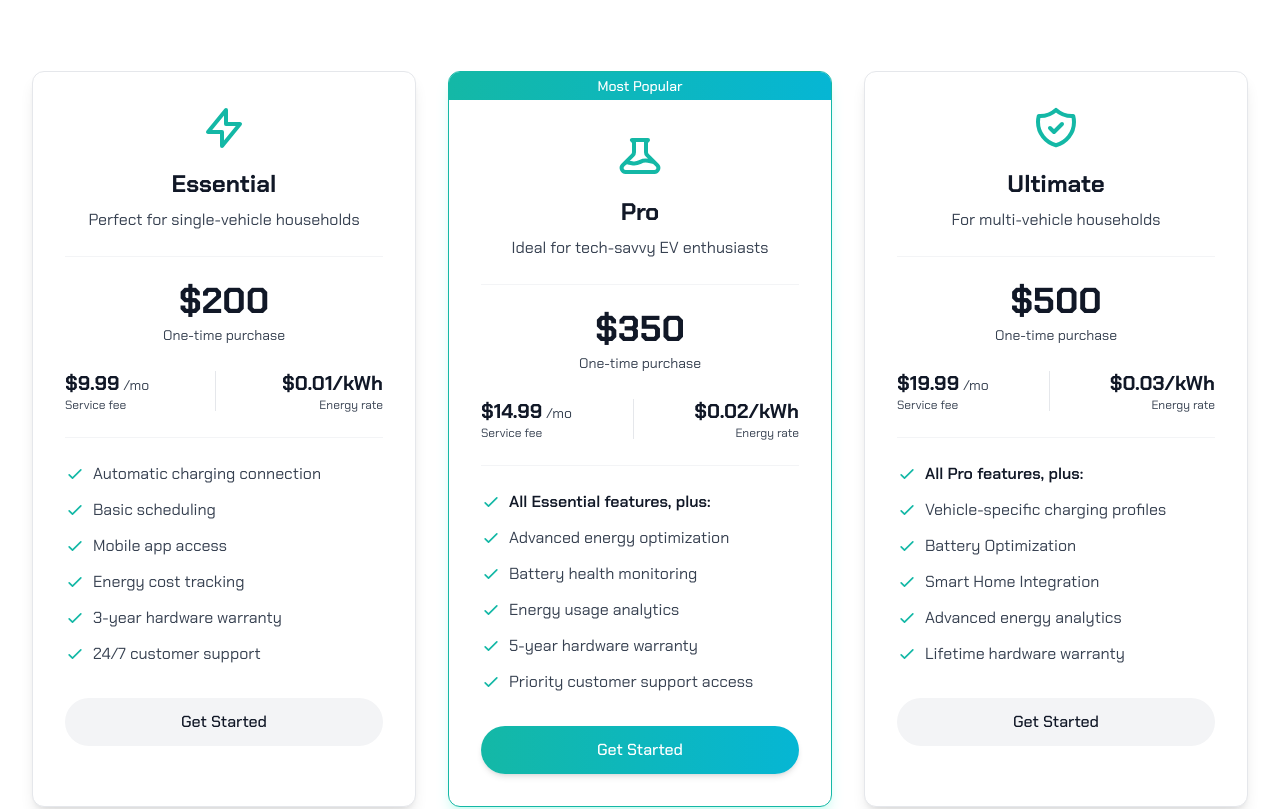
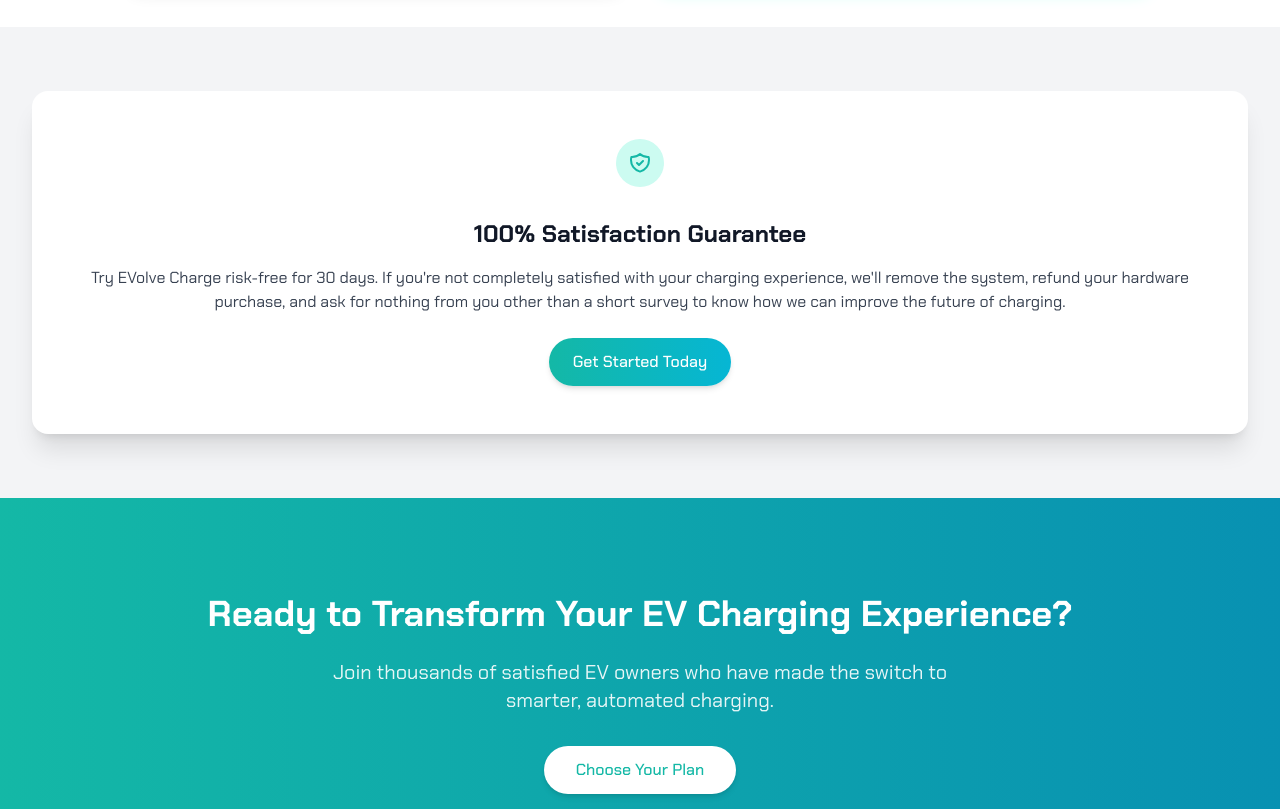
Before and after one commit to aryamanrtunjay/EvolveChargeWebsite, a Next.js app in the folder evolve-charge/: page /pricing in a window 1280 px wide. Shown: the part 1105-1914 px from the top of the page. Built offline with nearby package versions, Linux system fonts and the light colour scheme.

Commit message:
Fixed plans to pre-order and added confirmation email

```diff
--- a/evolve-charge/src/app/data/pricingData.json
+++ b/evolve-charge/src/app/data/pricingData.json
@@ -1,58 +1,20 @@
 {
 "plans": [
         {
-        "name": "Essential",
-        "description": "Perfect for single-vehicle households",
-        "oneTimePrice": 200,
-        "monthlyPrice": 9.99,
-        "yearlyPrice": 99.99,
-        "kwhRate": "$0.01/kWh",
-        "features": [
-            "Automatic charging connection",
-            "Basic scheduling",
-            "Mobile app access",
-            "Energy cost tracking",
-            "3-year hardware warranty",
-            "24/7 customer support"
-        ],
+        "name": "Base",
+        "description": "Reserve a spot for our first ever product",
+        "oneTimePrice": 25,
+        "details": "Reserve your EVolve Charger with a 25 dollar deposit. When we are ready to deliver your charger, you will be entitled to 25 dollars off the final price of our first ever product.",
         "icon": "<svg xmlns=\"http://www.w3.org/2000/svg\" class=\"h-12 w-12 text-teal-500\" fill=\"none\" viewBox=\"0 0 24 24\" stroke=\"currentColor\"><path stroke-linecap=\"round\" stroke-linejoin=\"round\" stroke-width=\"2\" d=\"M13 10V3L4 14h7v7l9-11h-7z\" /></svg>",
         "mostPopular": false
         },
         {
-        "name": "Pro",
-        "description": "Ideal for tech-savvy EV enthusiasts",
-        "oneTimePrice": 350,
-        "monthlyPrice": 14.99,
-        "yearlyPrice": 149.99,
-        "kwhRate": "$0.02/kWh",
-        "features": [
-            "All Essential features, plus:",
-            "Advanced energy optimization",
-            "Battery health monitoring",
-            "Energy usage analytics",
-            "5-year hardware warranty",
-            "Priority customer support access "
-        ],
+        "name": "Deluxe",
+        "description": "Help EVolve the future of charging",
+        "oneTimePrice": 100,
+        "details": "Be a part of the future of charging. Pay a $100 deposit now, and receive a $150 discount off the final price of our first product alongside a special token of our appreciation. Play a MASSIVE role in EVolve Charge's journey through this plan.",
         "icon": "<svg xmlns=\"http://www.w3.org/2000/svg\" class=\"h-12 w-12 text-teal-500\" fill=\"none\" viewBox=\"0 0 24 24\" stroke=\"currentColor\"><path stroke-linecap=\"round\" stroke-linejoin=\"round\" stroke-width=\"2\" d=\"M19.428 15.428a2 2 0 00-1.022-.547l-2.387-.477a6 6 0 00-3.86.517l-.318.158a6 6 0 01-3.86.517L6.05 15.21a2 2 0 00-1.806.547M8 4h8l-1 1v5.172a2 2 0 00.586 1.414l5 5c1.26 1.26.367 3.414-1.415 3.414H4.828c-1.782 0-2.674-2.154-1.414-3.414l5-5A2 2 0 009 10.172V5L8 4z\" /></svg>",
         "mostPopular": true
-        },
-        {
-        "name": "Ultimate",
-        "description": "For multi-vehicle households",
-        "oneTimePrice": 500,
-        "monthlyPrice": 19.99,
-        "yearlyPrice": 199.99,
-        "kwhRate": "$0.03/kWh",
-        "features": [
-            "All Pro features, plus:",
-            "Vehicle-specific charging profiles",
-            "Battery Optimization",
-            "Smart Home Integration",
-            "Advanced energy analytics",
-            "Lifetime hardware warranty"
-        ],
-        "icon": "<svg xmlns=\"http://www.w3.org/2000/svg\" class=\"h-12 w-12 text-teal-500\" fill=\"none\" viewBox=\"0 0 24 24\" stroke=\"currentColor\"><path stroke-linecap=\"round\" stroke-linejoin=\"round\" stroke-width=\"2\" d=\"M9 12l2 2 4-4m5.618-4.016A11.955 11.955 0 0112 2.944a11.955 11.955 0 01-8.618 3.04A12.02 12.02 0 003 9c0 5.591 3.824 10.29 9 11.622 5.176-1.332 9-6.03 9-11.622 0-1.042-.133-2.052-.382-3.016z\" /></svg>",
-        "mostPopular": false
         }
     ]
 }
--- a/evolve-charge/src/app/order/page.jsx
+++ b/evolve-charge/src/app/order/page.jsx
@@ -101,7 +101,7 @@
 }
 
 export default function OrderPage() {
-  const [selectedPlan, setSelectedPlan] = useState('pro');
+  const [selectedPlan, setSelectedPlan] = useState('base');
   const [billingCycle, setBillingCycle] = useState('monthly');
   const [step, setStep] = useState(1);
   const [formData, setFormData] = useState({
@@ -150,7 +150,9 @@
     const subtotal = plan.oneTimePrice;
     const tax = subtotal * 0.08; // 8% tax
     const total = subtotal + tax;
-    const monthlyFee = billingCycle === 'monthly' ? plan.monthlyPrice : plan.yearlyPrice / 12;
+    const monthlyFee = plan.monthlyPrice
+      ? (billingCycle === 'monthly' ? plan.monthlyPrice : plan.yearlyPrice / 12)
+      : 0;
 
     setOrderSummary({ subtotal, tax, total, monthlyFee });
   }, [selectedPlan, billingCycle]);
@@ -268,11 +270,34 @@
       };
 
       const orderRef = await addDoc(collection(db, 'orders'), updatedOrderData);
-      setOrderNumber(`EV-${orderRef.id}`);
+      const orderId = orderRef.id;
+      setOrderNumber(`EV-${orderId}`);
+
+      // Send confirmation email in the background
+      fetch('/api/send-confirmation-email', {
+        method: 'POST',
+        headers: { 'Content-Type': 'application/json' },
+        body: JSON.stringify({
+          email: formData.email,
+          orderNumber: `EV-${orderId}`,
+          planName: plans[selectedPlan].name,
+          total: orderSummary.total,
+          firstName: formData.firstName,
+          lastName: formData.lastName,
+          address: `${formData.address1}${formData.address2 ? ', ' + formData.address2 : ''}, ${formData.city}, ${formData.state} ${formData.zipCode}`,
+        }),
+      })
+        .then(() => {
+          console.log('Confirmation email sent successfully');
+        })
+        .catch((error) => {
+          console.error('Error sending confirmation email:', error);
+        });
+
       setStep(4);
     } catch (error) {
       console.error('Error finalizing order:', error);
-      // Add user-facing error notification if desired
+      // Consider adding user-facing error notification here if desired
     }
   };
 
@@ -340,7 +365,7 @@
             <p className="text-lg text-gray-700">Select the plan that best fits your electric vehicle charging needs.</p>
           </motion.div>
 
-            <motion.div variants={fadeIn} className="flex justify-center mb-12">
+          {/* <motion.div variants={fadeIn} className="flex justify-center mb-12">
             <div className="flex items-center bg-white p-1 rounded-full shadow-sm border border-gray-200">
               <button
                 onClick={() => setBillingCycle('monthly')}
@@ -364,18 +389,16 @@
                 <span className="ml-1 text-xs bg-yellow-500 text-white px-2 py-0.5 rounded-full">Save 20%</span>
               </button>
             </div>
-            </motion.div>
+          </motion.div> */}
 
-            <div className="grid grid-cols-1 md:grid-cols-3 gap-8 mb-12">
-              {Object.keys(plans).map((planKey) => {
-                const plan = plans[planKey];
-                return (
+          <div className="grid grid-cols-1 md:grid-cols-2 gap-8 mb-12">
+            {pricingData.plans.map((plan) => (
               <motion.div
-                    key={planKey}
+                key={plan.name}
                 variants={fadeIn}
-                    onClick={() => handlePlanSelect(planKey)}
+                onClick={() => handlePlanSelect(plan.name.toLowerCase())}
                 className={`cursor-pointer transition-all duration-300 transform hover:scale-105 bg-white rounded-xl p-6 shadow-md ${
-                      selectedPlan === planKey ? 'ring-2 ring-teal-500' : 'hover:shadow-lg'
+                  selectedPlan === plan.name.toLowerCase() ? 'ring-2 ring-teal-500' : 'hover:shadow-lg'
                 }`}
               >
                 <div className="flex justify-between items-start mb-4">
@@ -386,43 +409,35 @@
                   <div className="flex-shrink-0" dangerouslySetInnerHTML={{ __html: plan.icon }} />
                 </div>
 
-                    <div className="mb-6">
+                {/* <div className="mb-6">
                   <div className="flex items-baseline">
                     <span className="text-3xl font-bold text-gray-900">${plan.oneTimePrice}</span>
-                        <span className="ml-1 text-gray-500">hardware</span>
+                    <span className="ml-1 text-gray-500">deposit</span>
                   </div>
+                  {plan.monthlyPrice && plan.yearlyPrice && (
                     <div className="mt-1 text-sm text-gray-700">
-                        +${billingCycle === 'monthly' ? plan.monthlyPrice : (plan.yearlyPrice / 12).toFixed(2)}/month service fee
+                      +${billingCycle === 'monthly' ? plan.monthlyPrice.toFixed(2) : (plan.yearlyPrice / 12).toFixed(2)}/month service fee (after delivery)
                     </div>
-                      <div className="mt-1 text-sm text-gray-700">{plan.kwhRate} for energy usage</div>
-                    </div>
+                  )}
+                  {plan.kwhRate && (
+                    <div className="mt-1 text-sm text-gray-700">{plan.kwhRate} energy rate (after delivery)</div>
+                  )}
+                </div> */}
 
-                    <ul className="space-y-2 mb-6">
-                      {plan.features.map((feature, index) => (
-                        <li key={index} className="flex items-start text-sm">
-                          <svg className="h-5 w-5 text-teal-500 mr-2 flex-shrink-0" fill="none" viewBox="0 0 24 24" stroke="currentColor">
-                            <path strokeLinecap="round" strokeLinejoin="round" strokeWidth={2} d="M5 13l4 4L19 7" />
-                          </svg>
-                          <span className={`${index === 0 && feature.includes("All") ? "font-bold text-gray-900" : "text-gray-700"}`}>
-                            {feature}
-                          </span>
-                        </li>
-                      ))}
-                    </ul>
+                <p className="text-gray-700 mb-6">{plan.details}</p>
 
                 <button
-                      onClick={() => handlePlanSelect(planKey)}
+                  onClick={() => handlePlanSelect(plan.name.toLowerCase())}
                   className={`w-full py-2 rounded-full text-center font-medium transition-colors ${
-                        selectedPlan === planKey
+                    selectedPlan === plan.name.toLowerCase()
                       ? 'bg-gradient-to-r from-teal-500 to-cyan-500 text-white'
                       : 'bg-gray-100 text-gray-700 hover:bg-gray-200'
                   }`}
                 >
-                      {selectedPlan === planKey ? 'Selected' : 'Select Plan'}
+                  {selectedPlan === plan.name.toLowerCase() ? 'Selected' : 'Select Plan'}
                 </button>
               </motion.div>
-                );
-              })}
+            ))}
           </div>
 
           <motion.div variants={fadeIn} className="flex justify-end">
@@ -727,10 +742,10 @@
                       <span className="text-gray-900">Total Due Today</span>
                       <span className="text-gray-900">${orderSummary.total.toFixed(2)}</span>
                     </div>
-                    <div className="flex justify-between mt-2 text-sm">
+                    {/* <div className="flex justify-between mt-2 text-sm">
                       <span className="text-gray-600">Monthly Service Fee</span>
                       <span className="text-gray-900">${orderSummary.monthlyFee.toFixed(2)}/mo</span>
-                    </div>
+                    </div> */}
                   </div>
                   <div className="flex space-x-4 mb-4">
                     <button
@@ -820,10 +835,10 @@
                       <span className="text-gray-900">Total Due Today</span>
                       <span className="text-gray-900">${orderSummary.total.toFixed(2)}</span>
                     </div>
-                    <div className="flex justify-between mt-2 text-sm">
+                    {/* <div className="flex justify-between mt-2 text-sm">
                       <span className="text-gray-600">Monthly Service Fee</span>
                       <span className="text-gray-900">${orderSummary.monthlyFee.toFixed(2)}/mo</span>
-                    </div>
+                    </div> */}
                   </div>
                   <div className="bg-gray-50 p-4 rounded-lg">
                     <h3 className="font-medium text-gray-900 mb-2">What's Next?</h3>
@@ -833,6 +848,18 @@
                           <path strokeLinecap="round" strokeLinejoin="round" strokeWidth={2} d="M5 13l4 4L19 7" />
                         </svg>
                         <span>Order confirmation email</span>
+                      </li>
+                      <li className="flex items-start">
+                        <svg className="h-5 w-5 text-teal-500 mr-2 flex-shrink-0" fill="none" viewBox="0 0 24 24" stroke="currentColor">
+                          <path strokeLinecap="round" strokeLinejoin="round" strokeWidth={2} d="M5 13l4 4L19 7" />
+                        </svg>
+                        <span>Development News & Updates</span>
+                      </li>
+                      <li className="flex items-start">
+                        <svg className="h-5 w-5 text-teal-500 mr-2 flex-shrink-0" fill="none" viewBox="0 0 24 24" stroke="currentColor">
+                          <path strokeLinecap="round" strokeLinejoin="round" strokeWidth={2} d="M5 13l4 4L19 7" />
+                        </svg>
+                        <span>Receiving your EVolve Charger</span>
                       </li>
                     </ul>
                   </div>
@@ -906,10 +933,10 @@
                   <span className="text-gray-900">Total Paid</span>
                   <span className="text-gray-900">${orderSummary.total.toFixed(2)}</span>
                 </div>
-                <div className="flex justify-between mt-2 text-sm">
+                {/* <div className="flex justify-between mt-2 text-sm">
                   <span className="text-gray-600">Monthly Service Fee</span>
                   <span className="text-gray-900">${orderSummary.monthlyFee.toFixed(2)}/mo</span>
-                </div>
+                </div> */}
                 <div className="flex justify-between mt-2 text-sm">
                   <span className="text-gray-600">Payment Method</span>
                   <span className="text-gray-900">Credit Card</span>
@@ -934,14 +961,14 @@
                     <span className="bg-teal-500 text-white w-6 h-6 rounded-full flex items-center justify-center mr-3 flex-shrink-0">2</span>
                     <div>
                       <p className="font-medium text-gray-900">Delivery</p>
-                      <p className="text-gray-700 text-sm">Your product will be delivered with easy-to-follow installation instructions.</p>
+                      <p className="text-gray-700 text-sm">We will keep you updated with development news.</p>
                     </div>
                   </li>
                   <li className="flex">
                     <span className="bg-teal-500 text-white w-6 h-6 rounded-full flex items-center justify-center mr-3 flex-shrink-0">3</span>
                     <div>
                       <p className="font-medium text-gray-900">Setup & Activation</p>
-                      <p className="text-gray-700 text-sm">Your charging system will be configured and your account activated.</p>
+                      <p className="text-gray-700 text-sm">Your delivery will be scheduled and your product delivered.</p>
                     </div>
                   </li>
                 </ol>
--- a/evolve-charge/src/app/pricing/page.jsx
+++ b/evolve-charge/src/app/pricing/page.jsx
@@ -93,7 +93,7 @@
         <div className="absolute bottom-0 left-0 right-0 h-16 bg-white rounded-t-[50%] scale-x-125"></div>
       </section>
 
-      {/* How Our Pricing Works */}
+      {/* How Our Pricing Works
       <section className="py-12 md:py-16">
         <div className="max-w-7xl mx-auto px-4 sm:px-6 lg:px-8">
           <motion.div
@@ -164,9 +164,9 @@
             ))}
           </div>
         </div>
-      </section>
+      </section> */}
 
-      {/* Billing Toggle */}
+      {/* Billing Toggle
       <section className="py-4">
         <div className="max-w-7xl mx-auto px-4 sm:px-6 lg:px-8">
           <motion.div
@@ -201,12 +201,12 @@
             </div>
           </motion.div>
         </div>
-      </section>
+      </section> */}
 
       {/* Pricing Cards */}
       <section className="py-10">
-        <div className="max-w-7xl mx-auto px-4 sm:px-6 lg:px-8">
-          <div className="grid grid-cols-1 md:grid-cols-3 gap-8">
+        <div className="max-w-7xl mx-auto px-4 sm:px-6 lg:px-32">
+          <div className="grid grid-cols-1 md:grid-cols-2 gap-8">
             {pricingPlans.map((plan, index) => (
               <motion.div
                 key={plan.name}
@@ -236,57 +236,43 @@
                           ${plan.oneTimePrice}
                         </span>
                       </div>
-                      <span className="text-sm text-gray-700 mt-1">
-                        One-time purchase
-                      </span>
+                      <span className="text-sm text-gray-700 mt-1">Deposit</span>
                     </div>
 
+                    {(plan.monthlyPrice || plan.yearlyPrice || plan.kwhRate) && (
                       <div className="flex justify-between items-center mt-6">
+                        {plan.monthlyPrice && plan.yearlyPrice && (
                           <div className="flex flex-col items-start">
                             <div className="flex items-baseline">
                               <span className="text-xl font-bold text-gray-900">
-                            ${billingCycle === 'monthly' ? plan.monthlyPrice : (plan.yearlyPrice).toFixed(2)}
+                                ${billingCycle === 'monthly' ? plan.monthlyPrice.toFixed(2) : plan.yearlyPrice.toFixed(2)}
                               </span>
                               <span className="ml-1 text-sm text-gray-700">
-                            {billingCycle === 'monthly' ? `/mo` : `/yr`}
+                                {billingCycle === 'monthly' ? '/mo' : '/yr'}
                               </span>
                             </div>
-                        <span className="text-xs text-gray-700">Service fee</span>
+                            <span className="text-xs text-gray-700">Service fee (after delivery)</span>
                           </div>
-
+                        )}
+                        {plan.kwhRate && (
+                          <>
+                            {(plan.monthlyPrice || plan.yearlyPrice) && (
                               <div className="w-px h-10 bg-gray-200 mx-2"></div>
-
+                            )}
                             <div className="flex flex-col items-end">
                               <div className="text-xl font-bold text-gray-900">
                                 {plan.kwhRate}
                               </div>
-                        <span className="text-xs text-gray-700">Energy rate</span>
+                              <span className="text-xs text-gray-700">Energy rate (after delivery)</span>
                             </div>
+                          </>
+                        )}
                       </div>
+                    )}
                   </div>
 
-                  <ul className="space-y-3 mb-8">
-                    {plan.features.map((feature, featureIndex) => (
-                      <li key={featureIndex} className="flex items-start">
-                        <svg
-                          className="h-5 w-5 text-teal-500 mr-2 mt-0.5 flex-shrink-0"
-                          fill="none"
-                          viewBox="0 0 24 24"
-                          stroke="currentColor"
-                        >
-                          <path
-                            strokeLinecap="round"
-                            strokeLinejoin="round"
-                            strokeWidth="2"
-                            d="M5 13l4 4L19 7"
-                          />
-                        </svg>
-                        <span className={featureIndex === 0 && feature.includes("All") ? "font-semibold text-gray-900" : "text-gray-700"}>
-                          {feature}
-                        </span>
-                      </li>
-                    ))}
-                  </ul>
+                  <p className="text-gray-700 mb-8">{plan.details}</p>
+
                   <a href="/order">
                     <button
                       className={`w-full py-3 px-6 rounded-full font-medium text-center transition-all transform hover:scale-105 focus:outline-none ${
@@ -295,7 +281,7 @@
                           : 'bg-gray-100 text-gray-900 hover:bg-gray-200'
                       }`}
                     >
-                      Get Started
+                      Reserve Now
                     </button>
                   </a>
                 </div>
@@ -305,7 +291,7 @@
         </div>
       </section>
 
-      {/* Energy Cost Visualization */}
+      {/* Energy Cost Visualization
       <section className="py-16 md:py-24 bg-gray-100">
         <div className="max-w-7xl mx-auto px-4 sm:px-6 lg:px-8">
           <motion.div
@@ -460,9 +446,9 @@
             </div>
           </motion.div>
         </div>
-      </section>
+      </section> */}
 
-      {/* Compare Plans Detailed Table */}
+      {/* Compare Plans Detailed Table
       <section className="py-16 md:py-24">
         <div className="max-w-7xl mx-auto px-4 sm:px-6 lg:px-8">
           <motion.div
@@ -608,9 +594,9 @@
             </table>
           </motion.div>
         </div>
-      </section>
+      </section> */}
 
-      {/* FAQ Section */}
+      {/* FAQ Section
       <section className="py-16 md:py-24">
         <div className="max-w-7xl mx-auto px-4 sm:px-6 lg:px-8">
           <motion.div
@@ -679,7 +665,7 @@
             ))}
           </div>
         </div>
-      </section>
+      </section> */}
 
       {/* Money Back Guarantee */}
       <section className="py-12 md:py-16 bg-gray-100">
```
Also changed, not shown: evolve-charge/src/app/api/send-confirmation-email.js (added, +51 -0 lines), evolve-charge/src/app/data/pricingDataOrders.json (added, +58 -0 lines). Lines whose indentation alone changed are shown as unchanged.
